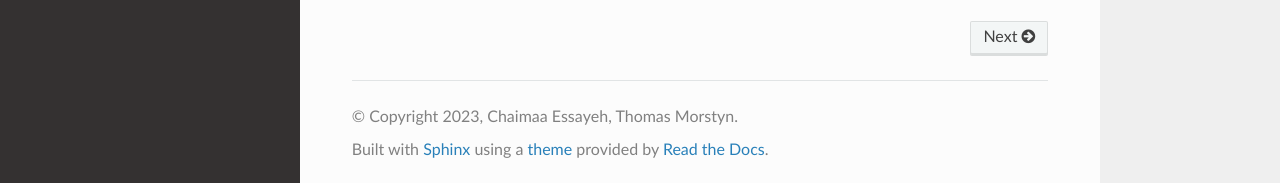
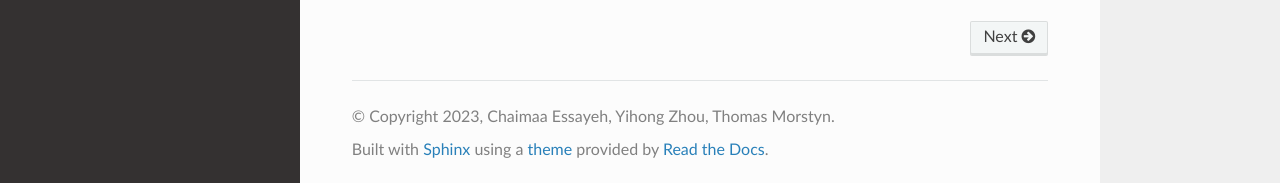
Before and after one commit to EsaLaboratory/OPLEM, a Sphinx documentation site: the page built from docs/index.rst, in a window 1280 px wide and 1117 px high. Shown: the part 931-1114 px from the top of the window. Built offline with Sphinx 7.4.7 and the Read the Docs theme 2.0.0, drawn with Linux system fonts in a browser that asks for light colours.

Commit message:
Update conf.py

```diff
--- a/docs/conf.py
+++ b/docs/conf.py
@@ -14,14 +14,14 @@
 #
 import os
 import sys
-sys.path.insert(0, os.path.abspath('../'))
+sys.path.insert(0, os.path.abspath('../src/'))
 
 
 # -- Project information -----------------------------------------------------
 
 project = u'OPLEM' #'OPEN'
-copyright = u'2023, Chaimaa Essayeh, Thomas Morstyn'
-author = u'Chaimaa Essayeh, Thomas Morstyn'
+copyright = u'2023, Chaimaa Essayeh, Yihong Zhou, Thomas Morstyn'
+author = u'Chaimaa Essayeh, Yihong Zhou, Thomas Morstyn'
 
 # The short X.Y version
 version = u'1.1'
```
